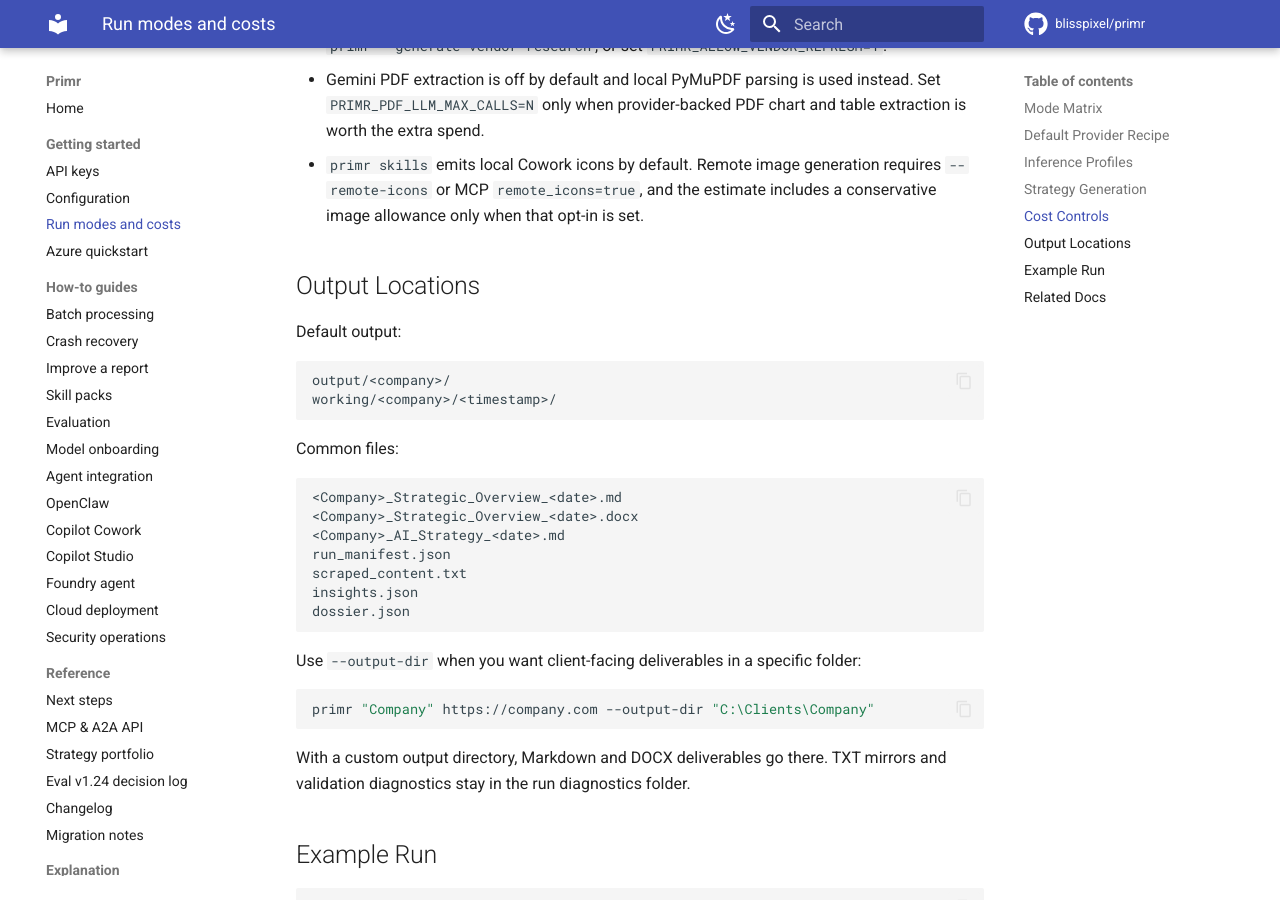
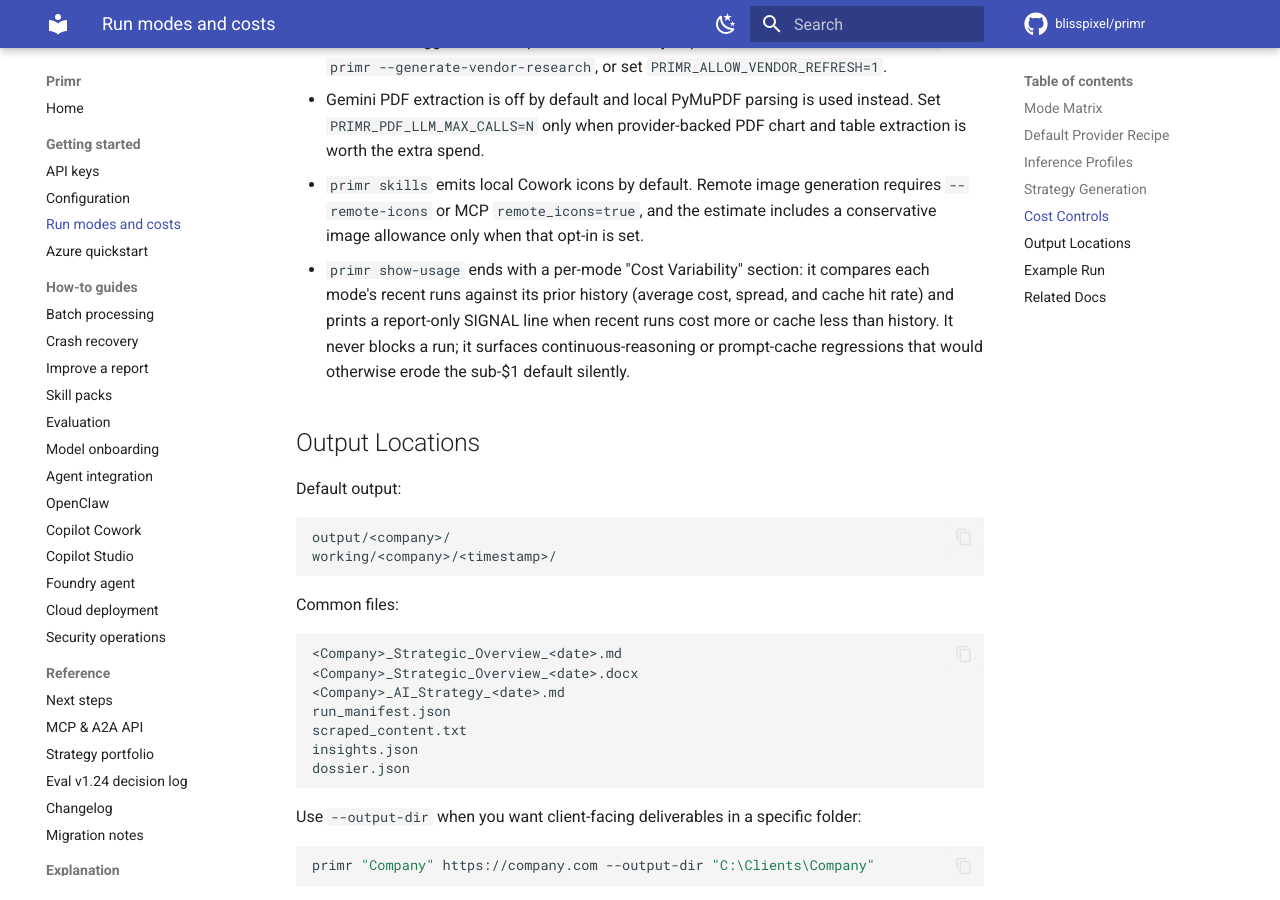
Before and after one commit to blisspixel/primr, an MkDocs documentation site: the page built from docs/RUN_MODES.md, in a window 1280 px wide and 900 px high, scrolled down 2989 px. Built offline with MkDocs 1.6.1 and Material for MkDocs 9.7.7, drawn with Linux system fonts in a browser that asks for light colours; comment, search, counter and statistics services are not loaded; some of the changed text lies outside the part shown.

Commit message:
Refresh docs for hiring-on-deep and cost-variability; roadmap follow-ups
Propagate the 1.34.43 'hiring signals on the Deep Research paths'
change into the docs that lagged it:
- RUN_MODES deep/premium rows now say 'Deep Research plus hiring
  signals' with the 11-17 min band, and a new Cost Controls bullet
  documents the show-usage cost-variability SIGNAL.
- ARCHITECTURE deep-mode diagram shows the hiring pre-stage feeding
  fenced stage-1 context.
- CLI epilog and A2A agent-card deep-mode durations updated; the agent
  card's stale full-mode cost (~$0.55, ~30 min) corrected to the
  tested ~$0.89-$1.01 / 34-59 min band.
- ROADMAP: removed the resolved 'premium-mode hiring signals' from the
  1.x remainder (it contradicted the Active-Queue DONE note), and added
  the interactive cost-confirm-gate parity follow-up so the 1.34.44
  changelog's 'tracked on the roadmap' pointer resolves.
- NEXT_STEPS research-refresh date bumped.

```diff
--- a/docs/RUN_MODES.md
+++ b/docs/RUN_MODES.md
@@ -102,6 +102,12 @@
 - `primr skills` emits local Cowork icons by default. Remote image generation
   requires `--remote-icons` or MCP `remote_icons=true`, and the estimate
   includes a conservative image allowance only when that opt-in is set.
+- `primr show-usage` ends with a per-mode "Cost Variability" section: it
+  compares each mode's recent runs against its prior history (average cost,
+  spread, and cache hit rate) and prints a report-only SIGNAL line when
+  recent runs cost more or cache less than history. It never blocks a run;
+  it surfaces continuous-reasoning or prompt-cache regressions that would
+  otherwise erode the sub-$1 default silently.
 
 ## Output Locations
 
```
Also changed, not shown: other parts of docs/RUN_MODES.md (+2 -2 lines), ROADMAP.md (+3 -2 lines), docs/ARCHITECTURE.md (+7 -0 lines), docs/CHANGELOG.md (+4 -0 lines), docs/NEXT_STEPS.md (+1 -1 lines), 2 other files.
